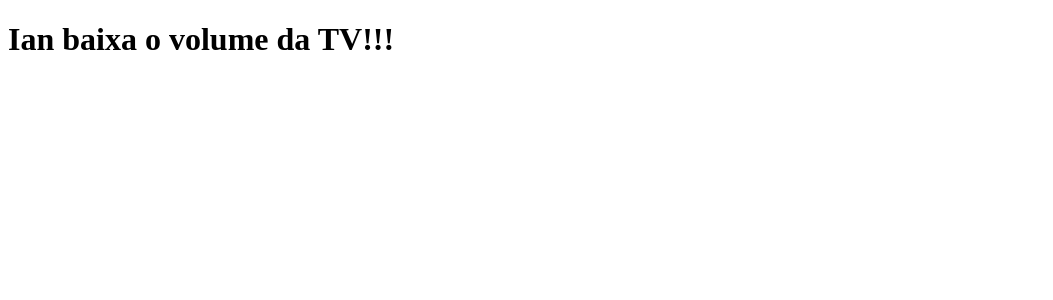
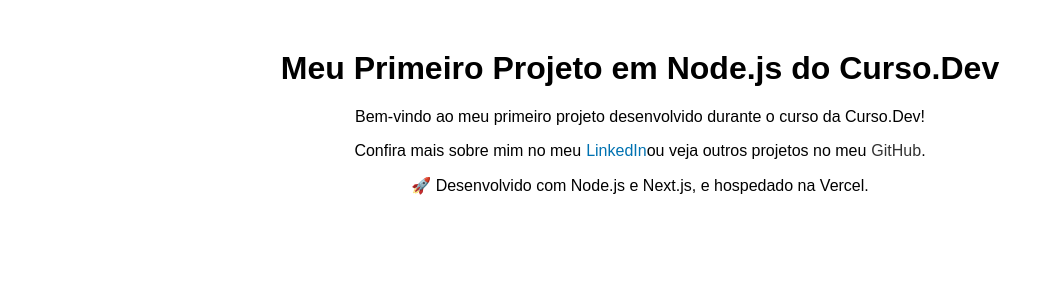
Before and after one commit to SalllesAndr/clone-tabnews, a Next.js app: page / in a window 1280 px wide. Shown: the top 300 px of the page, without its empty margins (0-1053 px from the left). Built offline with nearby package versions, Linux system fonts and the light colour scheme.

Commit message:
Changing script the page/index.js file.

```diff
--- a/pages/index.js
+++ b/pages/index.js
@@ -1,6 +1,27 @@
 function Home() {
-    return<h1>Ian baixa o volume da TV!!!</h1>
-
+    return (
+        <div style={{ textAlign: "center", marginTop: "50px", fontFamily: "Arial, sans-serif" }}>
+            <h1>Meu Primeiro Projeto em Node.js do Curso.Dev</h1>
+            <p>Bem-vindo ao meu primeiro projeto desenvolvido durante o curso da Curso.Dev!</p>
+            <p>
+                Confira mais sobre mim no meu
+                <a href="https://www.linkedin.com/in/anderson-p-sales-/"
+                   target="_blank"
+                   rel="noopener noreferrer"
+                   style={{ color: "#0072b1", textDecoration: "none", marginLeft: "5px" }}>
+                    LinkedIn
+                </a>
+                ou veja outros projetos no meu
+                <a href="https://github.com/SalllesAnd"
+                   target="_blank"
+                   rel="noopener noreferrer"
+                   style={{ color: "#333", textDecoration: "none", marginLeft: "5px" }}>
+                    GitHub
+                </a>.
+            </p>
+            <p>🚀 Desenvolvido com Node.js e Next.js, e hospedado na Vercel.</p>
+        </div>
+    );
 }
 
 export default Home;
```
